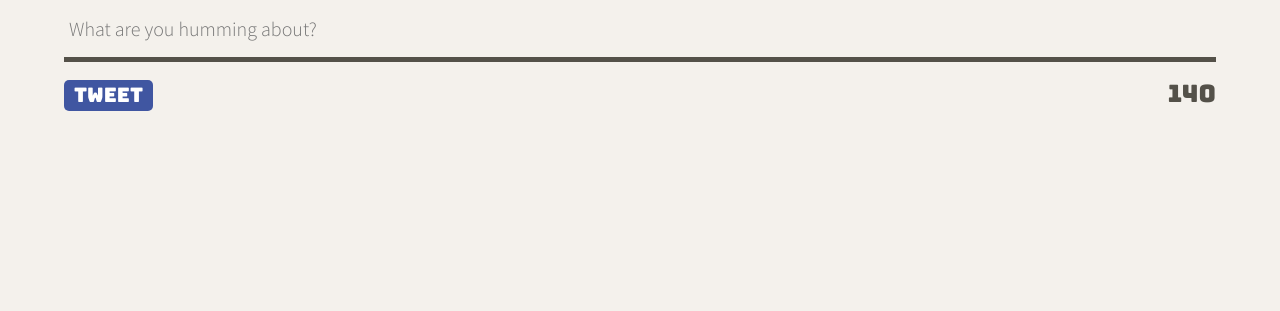
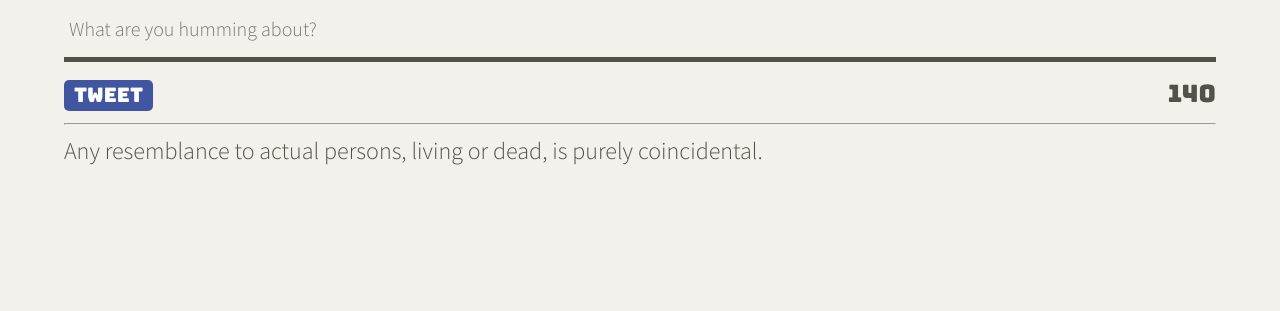
Before and after one commit to heyjiani/tweeter, a website: page public/index.html in a window 1280 px wide. Shown: the part 489-800 px from the top of the page. Drawn offline with nearby package versions, Linux system fonts and the light colour scheme; no server answers.

Commit message:
add footer to tweet container for annotation and padding

```diff
--- a/public/index.html
+++ b/public/index.html
@@ -3,6 +3,7 @@
   <head>
     <!-- Meta Information -->
     <title>Tweeter - Home Page</title>
+    <meta name="viewport" content="width=device-width, initial-scale=1.0, maximum-scale=1.0" />
 
     <!-- External CSS -->
     <link rel="stylesheet" href="https://cdnjs.cloudflare.com/ajax/libs/normalize/8.0.1/normalize.min.css" type="text/css" />
@@ -74,6 +75,10 @@
       <button id="scroll-to-top">
         <i class="fa-solid fa-angles-up fa-lg"></i>
       </button>
+      <footer class="page-end">
+        <hr>
+        Any resemblance to actual persons, living or dead, is purely coincidental.
+      </footer>
     </main>
   </body>
 </html>
```
